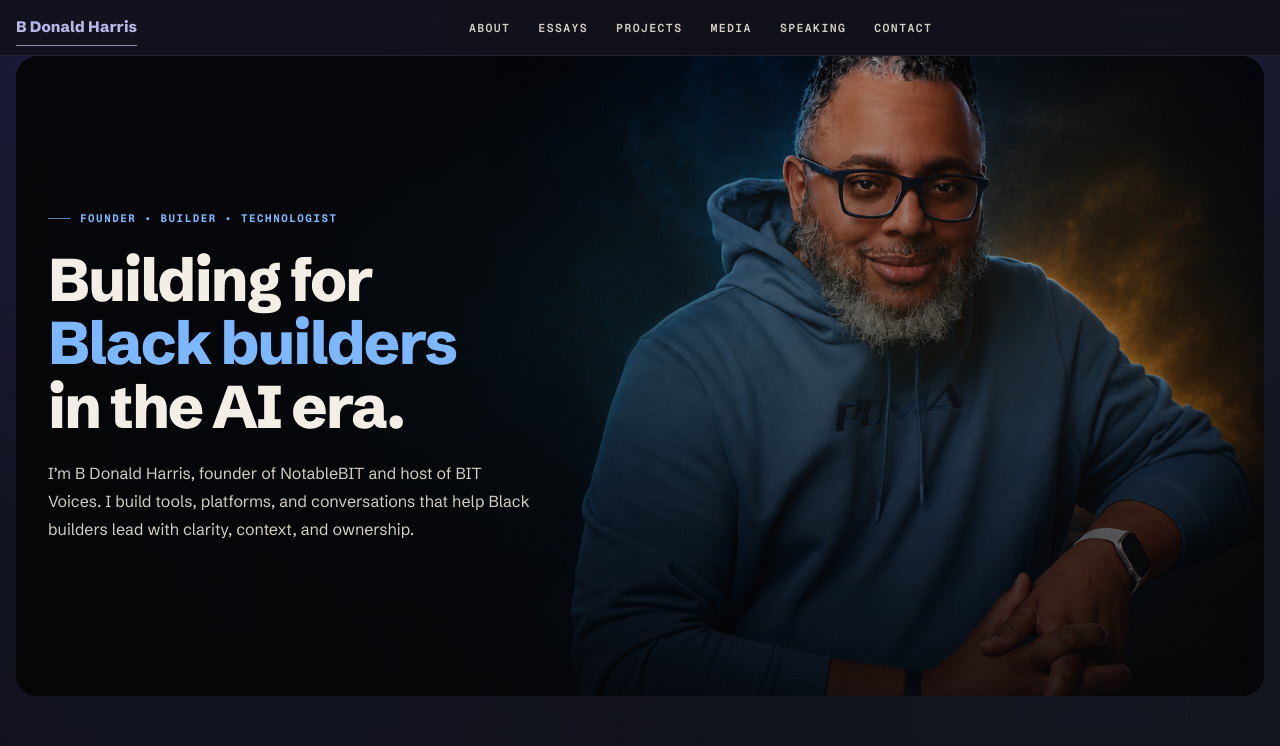
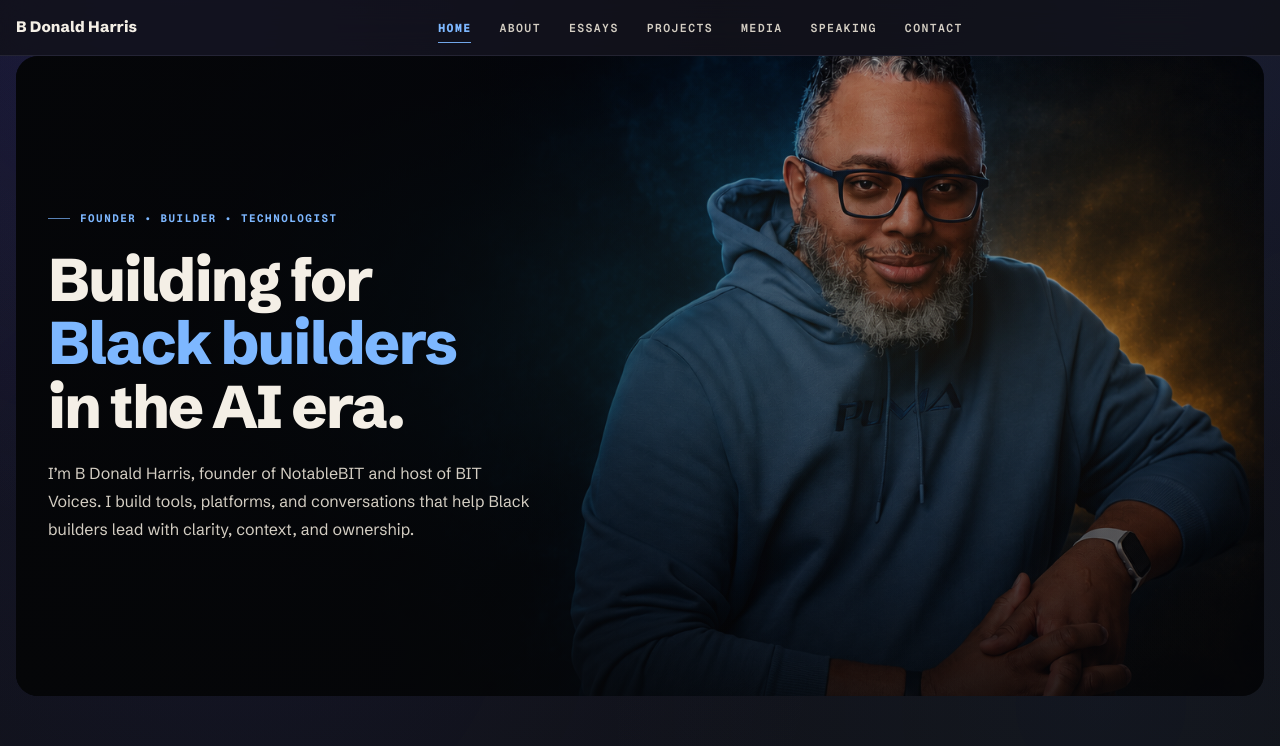
Before and after one commit to bdonaldharris/bdonaldharris.com, a Next.js app: page / in a window 1280 px wide. Shown: the top 746 px of the page. Built offline with nearby package versions, Linux system fonts and the light colour scheme.

Commit message:
Unify site navigation

```diff
--- a/app/globals.css
+++ b/app/globals.css
@@ -32,6 +32,7 @@
   --text-label: 0.72rem;
   --tracking-label: 0.14em;
   --divider: 1px solid var(--color-border-subtle);
+  --header-offset: 5rem;
   --container: min(1120px, calc(100vw - 40px));
   --section-space: clamp(52px, 6vw, 84px);
 }
@@ -44,6 +45,7 @@ html {
   background: var(--color-deep-black);
   color: var(--color-text-primary);
   scroll-behavior: smooth;
+  scroll-padding-top: var(--header-offset);
 }
 
 body {
@@ -190,7 +192,7 @@ a:hover {
 }
 
 .site-header a:focus-visible,
-.mobile-menu summary:focus-visible {
+.mobile-menu-toggle:focus-visible {
   outline: 2px solid var(--color-cyan-glow);
   outline-offset: 6px;
   border-radius: 6px;
@@ -243,20 +245,20 @@ a:hover {
   display: none;
 }
 
-.mobile-menu summary {
+.mobile-menu-toggle {
   display: grid;
   width: 44px;
   height: 44px;
+  padding: 0;
+  border: 0;
+  background: transparent;
+  color: inherit;
   place-items: center;
   list-style: none;
   cursor: pointer;
 }
 
-.mobile-menu summary::-webkit-details-marker {
-  display: none;
-}
-
-.mobile-menu summary span {
+.mobile-menu-toggle span {
   display: block;
   width: 20px;
   height: 2px;
@@ -3476,6 +3478,7 @@ p {
   :root {
     --container: min(100vw - 32px, 680px);
     --section-space: clamp(40px, 8vw, 60px);
+    --header-offset: 4.25rem;
   }
 
   .site-header-inner {
--- a/app/page.tsx
+++ b/app/page.tsx
@@ -6,7 +6,7 @@ import latestPodcast from "@/content/latest-podcast.json";
 
 export default function HomePage() {
   return (
-    <main className="page-shell home-page">
+    <main id="home" className="page-shell home-page">
       <section className="section home-hero">
         <div className="home-hero-copy">
           <p className="eyebrow">Founder • Builder • Technologist</p>
--- a/components/layout/site-footer.tsx
+++ b/components/layout/site-footer.tsx
@@ -1,13 +1,13 @@
 import Link from "next/link";
 
 const siteLinks = [
-  { href: "/", label: "Home" },
-  { href: "/about", label: "About" },
+  { href: "/#home", label: "Home" },
+  { href: "/#about", label: "About" },
   { href: "/essays", label: "Essays" },
   { href: "/projects", label: "Projects" },
-  { href: "/media", label: "Media" },
-  { href: "/speaking", label: "Speaking" },
-  { href: "/contact", label: "Contact" },
+  { href: "/#media", label: "Media" },
+  { href: "/#speaking", label: "Speaking" },
+  { href: "/#contact", label: "Contact" },
 ];
 
 const ecosystemLinks = [
--- a/components/layout/site-header.tsx
+++ b/components/layout/site-header.tsx
@@ -1,78 +1,159 @@
 "use client";
 
 import Link from "next/link";
+import { useEffect, useRef, useState } from "react";
 import { usePathname } from "next/navigation";
 
-const navItems = [
-  { href: "/about", label: "About" },
+type NavItem = {
+  href: string;
+  label: string;
+  sectionId?: string;
+};
+
+const navItems: readonly NavItem[] = [
+  { href: "/#home", label: "Home", sectionId: "home" },
+  { href: "/#about", label: "About", sectionId: "about" },
   { href: "/essays", label: "Essays" },
   { href: "/projects", label: "Projects" },
-  { href: "/media", label: "Media" },
-  { href: "/speaking", label: "Speaking" },
-  { href: "/contact", label: "Contact" },
-];
+  { href: "/#media", label: "Media", sectionId: "media" },
+  { href: "/#speaking", label: "Speaking", sectionId: "speaking" },
+  { href: "/#contact", label: "Contact", sectionId: "contact" },
+] as const;
+
+const homeSectionIds = navItems.flatMap((item) =>
+  item.sectionId ? [item.sectionId] : [],
+);
+
+function NavigationLinks({
+  activeItem,
+  onSelect,
+}: {
+  activeItem: (item: NavItem) => boolean;
+  onSelect?: () => void;
+}) {
+  return navItems.map((item) => {
+    const active = activeItem(item);
+    return (
+      <Link
+        key={item.href}
+        href={item.href}
+        aria-current={active ? (item.sectionId ? "location" : "page") : undefined}
+        data-active={active ? "true" : undefined}
+        onClick={onSelect}
+      >
+        {item.label}
+      </Link>
+    );
+  });
+}
 
 export function SiteHeader() {
   const pathname = usePathname();
+  const [activeHomeSection, setActiveHomeSection] = useState("home");
+  const [isMenuOpen, setIsMenuOpen] = useState(false);
+  const menuButtonRef = useRef<HTMLButtonElement>(null);
 
-  const isActive = (href: string) =>
-    pathname === href || (href !== "/" && pathname.startsWith(`${href}/`));
+  useEffect(() => {
+    if (pathname !== "/") return;
 
-  const isHome = pathname === "/";
+    const setSectionFromHash = () => {
+      const sectionId = window.location.hash.slice(1);
+      if (homeSectionIds.includes(sectionId)) setActiveHomeSection(sectionId);
+    };
+
+    setSectionFromHash();
+    window.addEventListener("hashchange", setSectionFromHash);
+
+    const sections = homeSectionIds
+      .map((sectionId) => document.getElementById(sectionId))
+      .filter((section): section is HTMLElement => section !== null);
+    const visibleSections = new Set<string>();
+    const observer = new IntersectionObserver(
+      (entries) => {
+        entries.forEach((entry) => {
+          if (entry.isIntersecting) visibleSections.add(entry.target.id);
+          else visibleSections.delete(entry.target.id);
+        });
+
+        const visibleSection = [...homeSectionIds]
+          .reverse()
+          .find((sectionId) => visibleSections.has(sectionId));
+        if (visibleSection) setActiveHomeSection(visibleSection);
+      },
+      { rootMargin: "-80px 0px -55%", threshold: 0 },
+    );
+
+    sections.forEach((section) => observer.observe(section));
+    return () => {
+      window.removeEventListener("hashchange", setSectionFromHash);
+      observer.disconnect();
+    };
+  }, [pathname]);
+
+  useEffect(() => {
+    if (!isMenuOpen) return;
+
+    const closeOnEscape = (event: KeyboardEvent) => {
+      if (event.key === "Escape") {
+        setIsMenuOpen(false);
+        menuButtonRef.current?.focus();
+      }
+    };
+    document.addEventListener("keydown", closeOnEscape);
+    return () => document.removeEventListener("keydown", closeOnEscape);
+  }, [isMenuOpen]);
+
+  const isActive = (item: NavItem) =>
+    item.sectionId
+      ? pathname === "/" && activeHomeSection === item.sectionId
+      : pathname === item.href || pathname.startsWith(`${item.href}/`);
+
+  const handleMobileSelection = () => {
+    setIsMenuOpen(false);
+    requestAnimationFrame(() => menuButtonRef.current?.focus());
+  };
 
   return (
     <header className="site-header">
       <div className="site-header-inner">
         <Link
           className="wordmark"
-          href="/"
-          aria-current={isHome ? "page" : undefined}
+          href="/#home"
           aria-label="B Donald Harris home"
-          data-active={isHome ? "true" : undefined}
         >
           <span>B Donald Harris</span>
         </Link>
 
         <nav className="desktop-nav" aria-label="Primary navigation">
-          {navItems.map((item) => {
-            const active = isActive(item.href);
-
-            return (
-              <Link
-                key={item.href}
-                href={item.href}
-                aria-current={active ? "page" : undefined}
-                data-active={active ? "true" : undefined}
-              >
-                {item.label}
-              </Link>
-            );
-          })}
+          <NavigationLinks activeItem={isActive} />
         </nav>
 
-        <details className="mobile-menu">
-          <summary aria-label="Open navigation menu">
+        <div className="mobile-menu">
+          <button
+            ref={menuButtonRef}
+            className="mobile-menu-toggle"
+            type="button"
+            aria-expanded={isMenuOpen}
+            aria-controls="mobile-primary-navigation"
+            aria-label={
+              isMenuOpen ? "Close primary navigation" : "Open primary navigation"
+            }
+            onClick={() => setIsMenuOpen((open) => !open)}
+          >
             <span />
             <span />
             <span />
-          </summary>
-          <nav aria-label="Mobile navigation">
-            {navItems.map((item) => {
-              const active = isActive(item.href);
+          </button>
 
-              return (
-                <Link
-                  key={item.href}
-                  href={item.href}
-                  aria-current={active ? "page" : undefined}
-                  data-active={active ? "true" : undefined}
-                >
-                  {item.label}
-                </Link>
-              );
-            })}
-          </nav>
-        </details>
+          {isMenuOpen && (
+            <nav id="mobile-primary-navigation" aria-label="Mobile navigation">
+              <NavigationLinks
+                activeItem={isActive}
+                onSelect={handleMobileSelection}
+              />
+            </nav>
+          )}
+        </div>
       </div>
     </header>
   );
```
